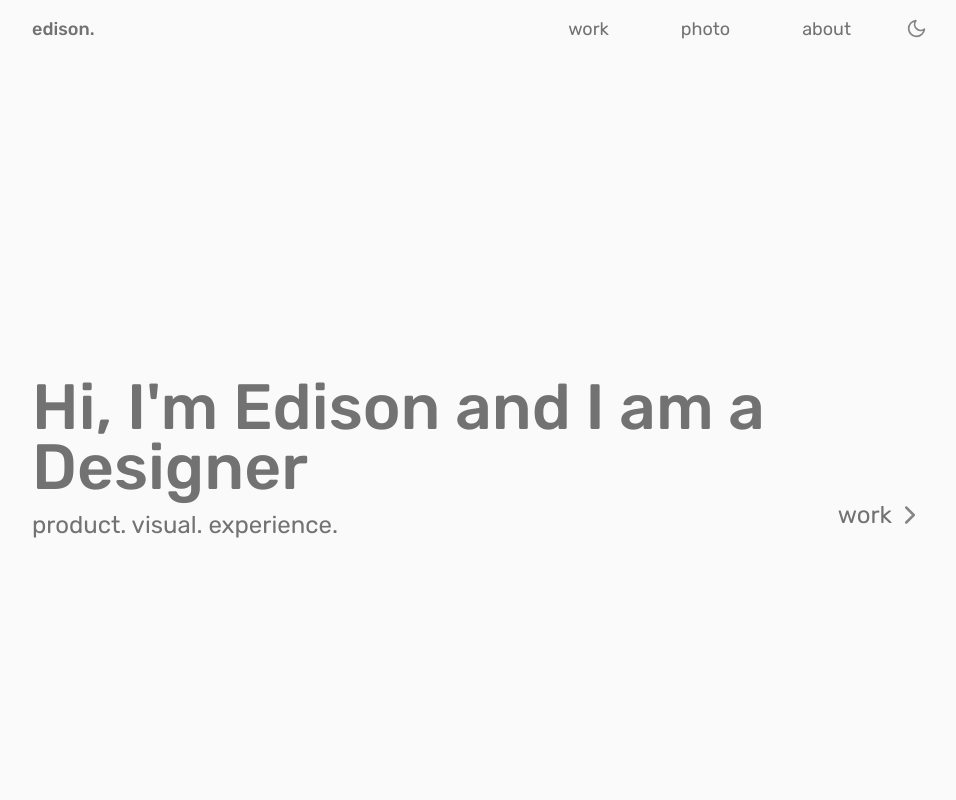
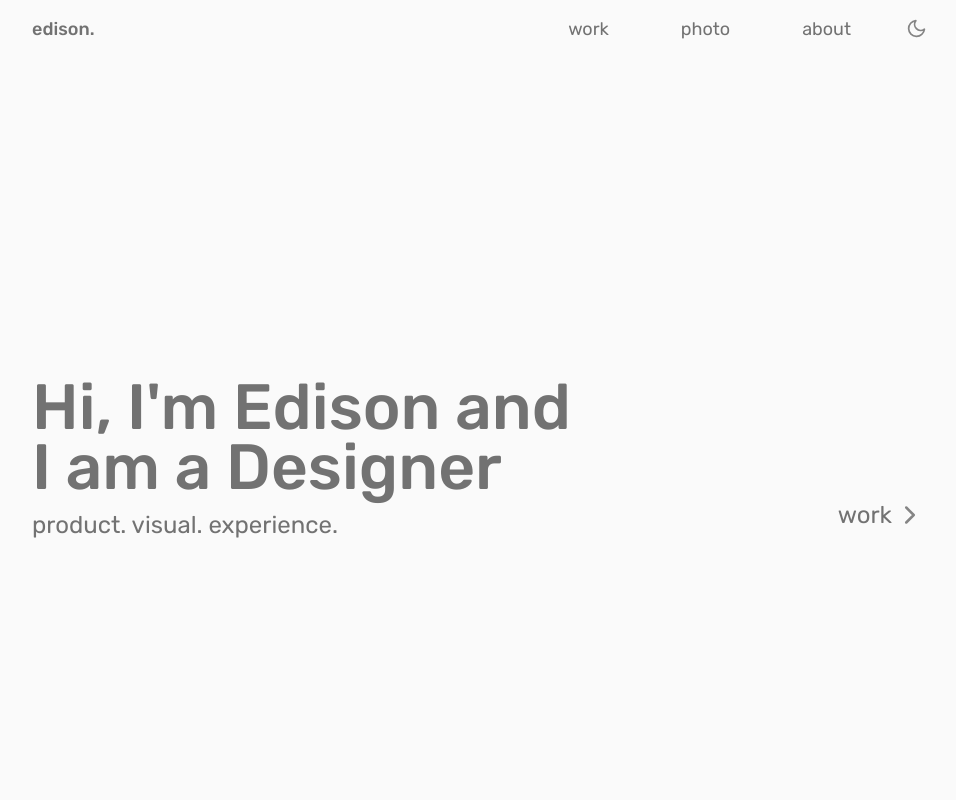
Before and after one commit to fyeung21/edison-web, a React (Create React App) app: page / in a window 1280 px wide. Shown: the top 800 px of the page, without its empty margins (160-1116 px from the left). Built offline with nearby package versions, Linux system fonts and the light colour scheme.

Commit message:
fix: restrict width of marin hero txt

```diff
--- a/src/components/Hero/heroStyles.js
+++ b/src/components/Hero/heroStyles.js
@@ -17,13 +17,16 @@ export const HeroTxt = styled.h1`
     font-weight: 500;
     color: ${({ theme }) => theme.mainTxtColor};
     line-height: 40px;
+    width: 340px;
 
     @media (min-width: ${theme.tabletSize}) {
         font-size: ${theme.h2FontSize};
         line-height: 60px;
+        width: 350px;
     }
     @media (min-width: ${theme.desktopSize}) {
         font-size: ${theme.h1FontSize};
+        width: 550px;
     }
 `
 
```
